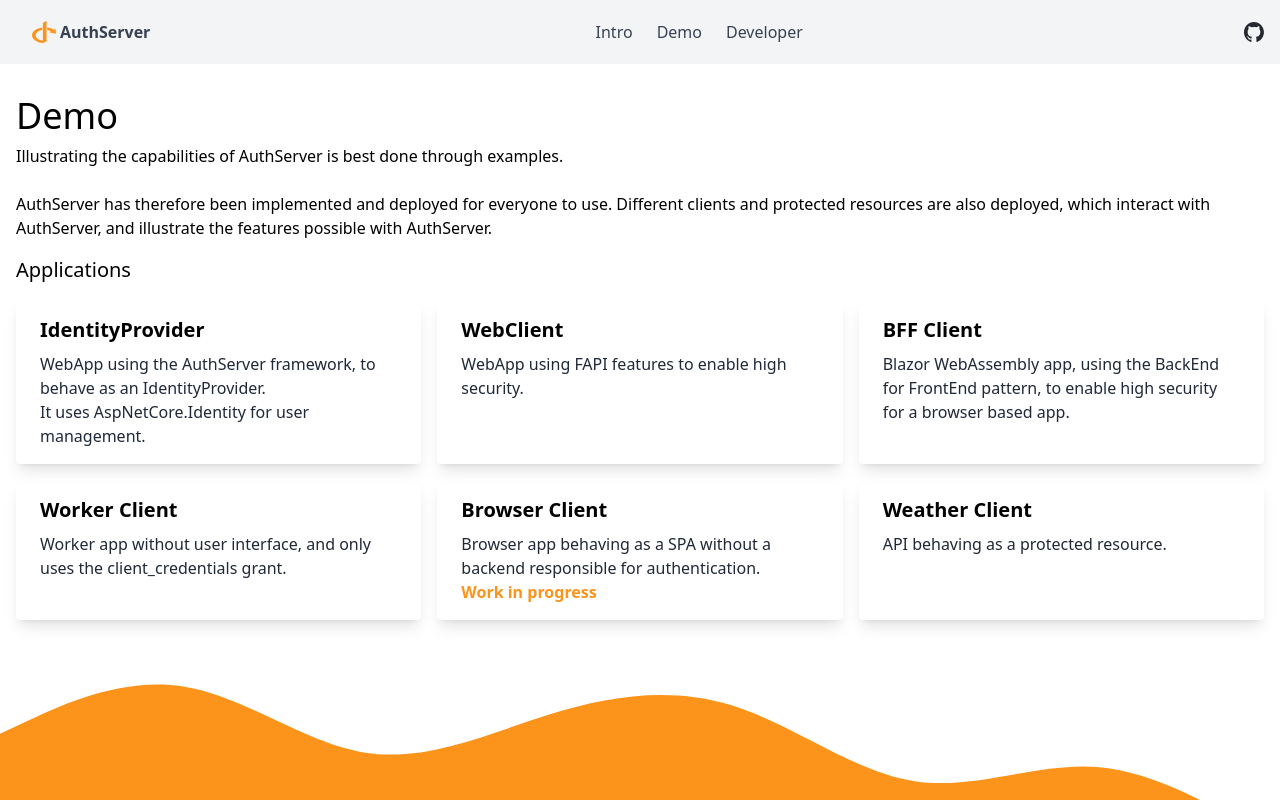
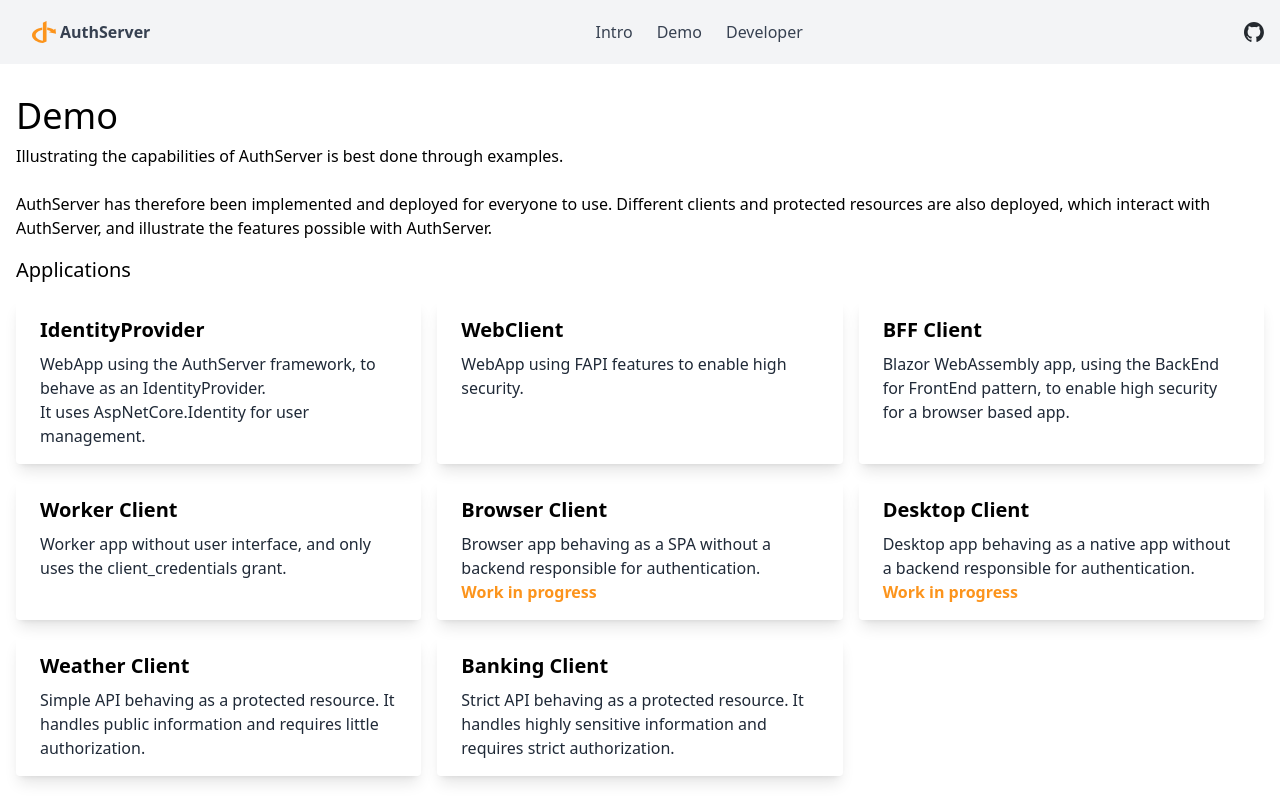
Before and after one commit to jokk-itu/authserver-framework, a SvelteKit app in the folder doc/: page /demo in a window 1280 px wide. Shown: the top 800 px of the page. Built offline with nearby package versions, Linux system fonts and the light colour scheme.

Commit message:
update: demo page with desktop client and banking client

```diff
--- a/doc/src/routes/demo/+page.svelte
+++ b/doc/src/routes/demo/+page.svelte
@@ -59,11 +59,28 @@
         <p class="text-openid font-bold">Work in progress</p>
     </div>
 
+    <!-- Desktop Client -->
+    <div class="max-w rounded overflow-hidden shadow-lg px-6 py-4">
+        <div class="font-bold text-xl mb-2">Desktop Client</div>
+        <p class="text-gray-800 text-base">
+            Desktop app behaving as a native app without a backend responsible for authentication.
+        </p>
+        <p class="text-openid font-bold">Work in progress</p>
+    </div>
+
     <!-- Weather Client -->
     <div class="max-w rounded overflow-hidden shadow-lg px-6 py-4">
         <div class="font-bold text-xl mb-2">Weather Client</div>
         <p class="text-gray-800 text-base">
-            API behaving as a protected resource.
+            Simple API behaving as a protected resource. It handles public information and requires little authorization.
+        </p>
+    </div>
+
+    <!-- Banking Client -->
+    <div class="max-w rounded overflow-hidden shadow-lg px-6 py-4">
+        <div class="font-bold text-xl mb-2">Banking Client</div>
+        <p class="text-gray-800 text-base">
+            Strict API behaving as a protected resource. It handles highly sensitive information and requires strict authorization.
         </p>
     </div>
 </div>
```
